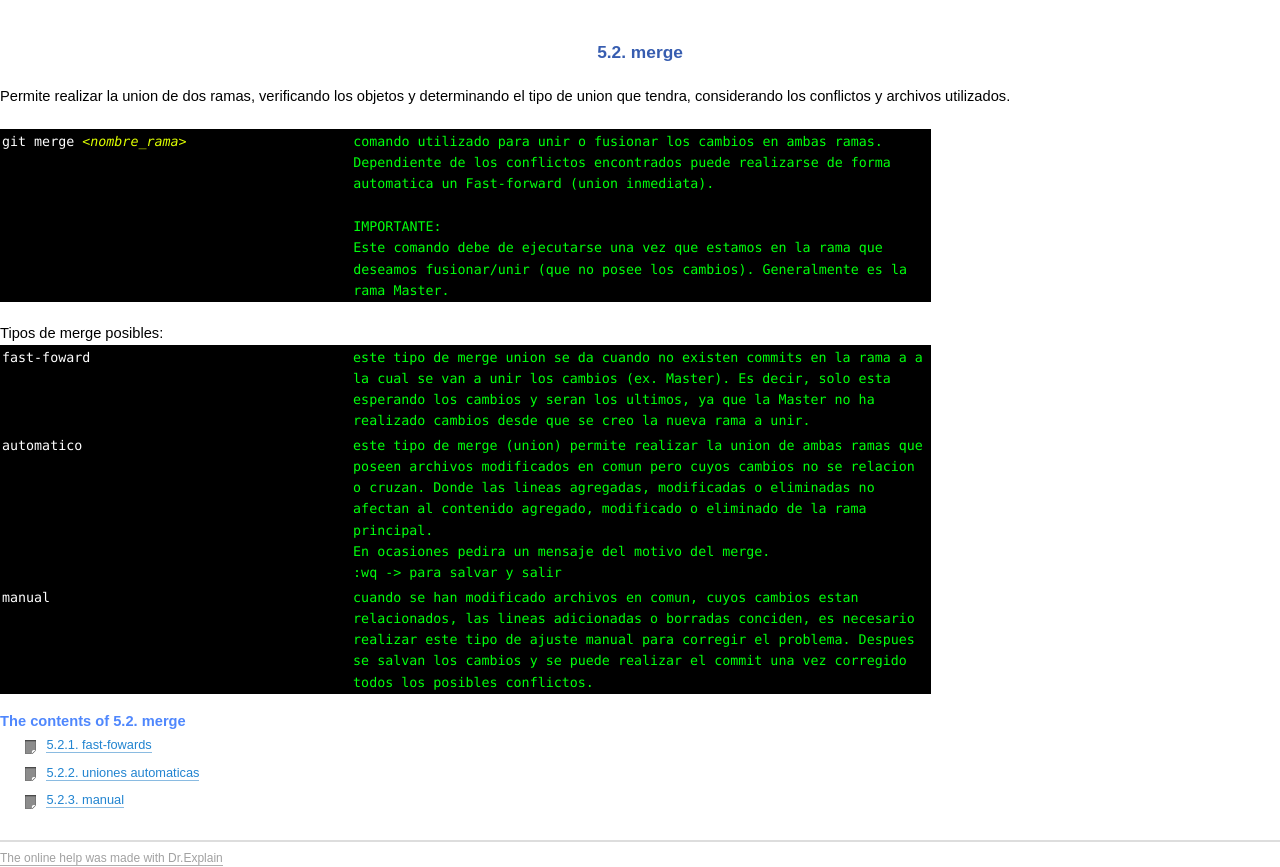
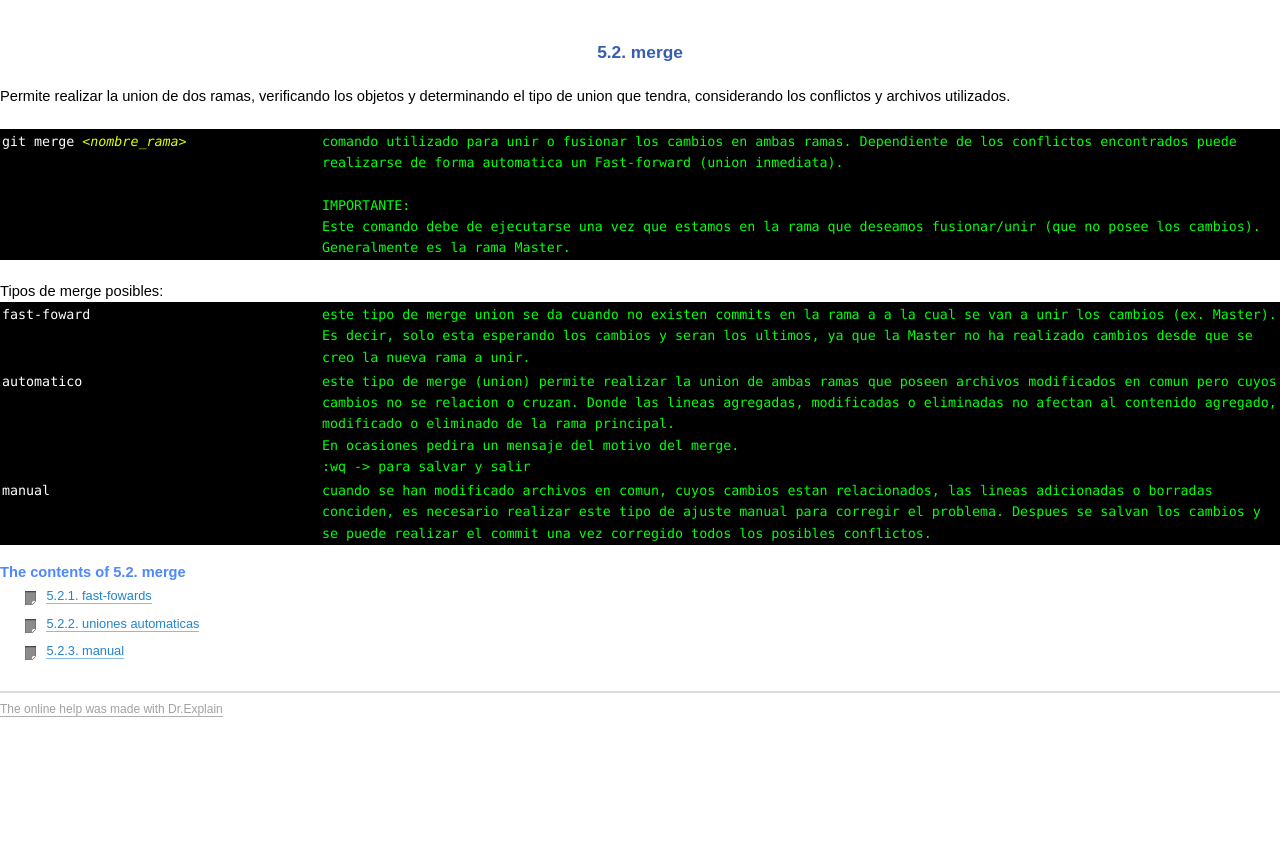
Before and after one commit to bortiz01/udemy-git-manual, a plain HTML site: page merge.htm in a window 1280 px wide. Shown: the part 760-1627 px from the top of the page. After the commit the page ends 1478 px from the top, so only its background shows below. Drawn offline with Linux system fonts and the light colour scheme; a script that the page names is missing.

Commit message:
fix table width

```diff
--- a/merge.htm
+++ b/merge.htm
@@ -336,13 +336,13 @@
 <div class="p" style="text-align: left; direction: ltr; margin-left: 0px; text-indent: 0px;">&#160;</div>
 <div class="p" style="text-align: left; direction: ltr; margin-left: 0px; text-indent: 0px;">Permite realizar la union de dos ramas, verificando los objetos y determinando el tipo de union que tendra, considerando los conflictos y archivos utilizados.</div>
 <div class="p" style="text-align: left; direction: ltr; margin-left: 0px; text-indent: 0px;">&#160;</div>
-<div class="p" style="text-align: left; direction: ltr; margin-left: 0px; text-indent: 0px;"><table class="de_tbl_931 detbl" style="width: 931px; height: 51; margin-left: 0; margin-right: auto;">
-<col style="width: 350px;" class="de_col_1_350" />
-<col style="width: 581px;" class="de_col_2_581" />
+<div class="p" style="text-align: left; direction: ltr; margin-left: 0px; text-indent: 0px;"><table class="de_tbl_576 detbl" style="width: 100%; margin-left: 0; margin-right: auto;">
+<col style="width: 25%;" class="de_col_1_144" />
+<col style="width: 75%;" class="de_col_2_432" />
 <tr style="height: 51px;">
-<td class="de_td_350" style = "padding: 2px; padding-bottom: 1px; border-left-style: none; border-left-width: 1px; border-left-color: #000000; border-right-style: none; border-right-width: 1px; border-right-color: #000000; border-top-style: none; border-top-width: 1px; border-top-color: #000000; border-bottom-style: none; border-bottom-width: 1px; border-bottom-color: #000000;  width: 350px; vertical-align: top; background-color: #000000;" colspan = "1" rowspan = "1" >
+<td class="de_td_144" style = "padding: 2px; padding-bottom: 1px; border-left-style: none; border-left-width: 1px; border-left-color: #000000; border-right-style: none; border-right-width: 1px; border-right-color: #000000; border-top-style: none; border-top-width: 1px; border-top-color: #000000; border-bottom-style: none; border-bottom-width: 1px; border-bottom-color: #000000;  width: 25%; vertical-align: top; background-color: #000000;" colspan = "1" rowspan = "1" >
 <div class="p" style="text-align: left; direction: ltr; margin-left: 0px; text-indent: 0px;"><span class="de_BC949EC972">git merge </span><span class="de_C6D85FDBD7">&lt;nombre_rama&gt;</span></div>
-</td><td class="de_td_581" style = "padding: 2px; padding-bottom: 1px; border-left-style: none; border-left-width: 1px; border-left-color: #000000; border-right-style: none; border-right-width: 1px; border-right-color: #000000; border-top-style: none; border-top-width: 1px; border-top-color: #000000; border-bottom-style: none; border-bottom-width: 1px; border-bottom-color: #000000;  width: 581px; vertical-align: top; background-color: #000000;" colspan = "1" rowspan = "1" >
+</td><td class="de_td_432" style = "padding: 2px; padding-bottom: 1px; border-left-style: none; border-left-width: 1px; border-left-color: #000000; border-right-style: none; border-right-width: 1px; border-right-color: #000000; border-top-style: none; border-top-width: 1px; border-top-color: #000000; border-bottom-style: none; border-bottom-width: 1px; border-bottom-color: #000000;  width: 75%; vertical-align: top; background-color: #000000;" colspan = "1" rowspan = "1" >
 <div class="p" style="text-align: left; direction: ltr; margin-left: 0px; text-indent: 0px;"><span class="de_2588EA5F95">comando utilizado para unir o fusionar los cambios en ambas ramas. Dependiente de los conflictos encontrados puede realizarse de forma automatica un Fast-forward (union inmediata).</span></div>
 <div class="p" style="text-align: left; direction: ltr; margin-left: 0px; text-indent: 0px;">&#160;</div>
 <div class="p" style="text-align: left; direction: ltr; margin-left: 0px; text-indent: 0px;"><span class="de_2588EA5F95">IMPORTANTE:</span></div>
@@ -350,26 +350,26 @@
 </td></tr></table></div>
 <div class="p" style="text-align: left; direction: ltr; margin-left: 0px; text-indent: 0px;">&#160;</div>
 <div class="p" style="text-align: left; direction: ltr; margin-left: 0px; text-indent: 0px;">Tipos de merge posibles:</div>
-<div class="p" style="text-align: left; direction: ltr; margin-left: 0px; text-indent: 0px;"><table class="de_tbl_931 detbl" style="width: 931px; height: 0; margin-left: 0; margin-right: auto;">
-<col style="width: 350px;" class="de_col_1_350" />
-<col style="width: 581px;" class="de_col_2_581" />
+<div class="p" style="text-align: left; direction: ltr; margin-left: 0px; text-indent: 0px;"><table class="de_tbl_576 detbl" style="width: 100%; margin-left: 0; margin-right: auto;">
+<col style="width: 25%;" class="de_col_1_144" />
+<col style="width: 75%;" class="de_col_2_432" />
 <tr style="height: 0px;">
-<td class="de_td_350" style = "padding: 2px; padding-bottom: 1px; border-left-style: none; border-left-width: 1px; border-left-color: #000000; border-right-style: none; border-right-width: 1px; border-right-color: #000000; border-top-style: none; border-top-width: 1px; border-top-color: #000000; border-bottom-style: none; border-bottom-width: 1px; border-bottom-color: #000000;  width: 350px; vertical-align: top; background-color: #000000;" colspan = "1" rowspan = "1" >
+<td class="de_td_144" style = "padding: 2px; padding-bottom: 1px; border-left-style: none; border-left-width: 1px; border-left-color: #000000; border-right-style: none; border-right-width: 1px; border-right-color: #000000; border-top-style: none; border-top-width: 1px; border-top-color: #000000; border-bottom-style: none; border-bottom-width: 1px; border-bottom-color: #000000;  width: 25%; vertical-align: top; background-color: #000000;" colspan = "1" rowspan = "1" >
 <div class="p" style="text-align: left; direction: ltr; margin-left: 0px; text-indent: 0px;"><span class="de_BC949EC972">fast-foward</span></div>
 <div class="p" style="text-align: left; direction: ltr; margin-left: 0px; text-indent: 0px;">&#160;</div>
-</td><td class="de_td_581" style = "padding: 2px; padding-bottom: 1px; border-left-style: none; border-left-width: 1px; border-left-color: #000000; border-right-style: none; border-right-width: 1px; border-right-color: #000000; border-top-style: none; border-top-width: 1px; border-top-color: #000000; border-bottom-style: none; border-bottom-width: 1px; border-bottom-color: #000000;  width: 581px; vertical-align: top; background-color: #000000;" colspan = "1" rowspan = "1" >
+</td><td class="de_td_432" style = "padding: 2px; padding-bottom: 1px; border-left-style: none; border-left-width: 1px; border-left-color: #000000; border-right-style: none; border-right-width: 1px; border-right-color: #000000; border-top-style: none; border-top-width: 1px; border-top-color: #000000; border-bottom-style: none; border-bottom-width: 1px; border-bottom-color: #000000;  width: 75%; vertical-align: top; background-color: #000000;" colspan = "1" rowspan = "1" >
 <div class="p" style="text-align: left; direction: ltr; margin-left: 0px; text-indent: 0px;"><span class="de_2588EA5F95">este tipo de merge union se da cuando no existen commits en la rama a a la cual se van a unir los cambios (ex. Master). Es decir, solo esta esperando los cambios y seran los ultimos, ya que la Master no ha realizado cambios desde que se creo la nueva rama a unir.</span></div>
 </td></tr><tr style="height: 0px;">
-<td class="de_td_350" style = "padding: 2px; padding-bottom: 1px; border-left-style: none; border-left-width: 1px; border-left-color: #000000; border-right-style: none; border-right-width: 1px; border-right-color: #000000; border-top-style: none; border-top-width: 1px; border-top-color: #000000; border-bottom-style: none; border-bottom-width: 1px; border-bottom-color: #000000;  width: 350px; vertical-align: top; background-color: #000000;" colspan = "1" rowspan = "1" >
+<td class="de_td_144" style = "padding: 2px; padding-bottom: 1px; border-left-style: none; border-left-width: 1px; border-left-color: #000000; border-right-style: none; border-right-width: 1px; border-right-color: #000000; border-top-style: none; border-top-width: 1px; border-top-color: #000000; border-bottom-style: none; border-bottom-width: 1px; border-bottom-color: #000000;  width: 25%; vertical-align: top; background-color: #000000;" colspan = "1" rowspan = "1" >
 <div class="p" style="text-align: left; direction: ltr; margin-left: 0px; text-indent: 0px;"><span class="de_BC949EC972">automatico</span></div>
-</td><td class="de_td_581" style = "padding: 2px; padding-bottom: 1px; border-left-style: none; border-left-width: 1px; border-left-color: #000000; border-right-style: none; border-right-width: 1px; border-right-color: #000000; border-top-style: none; border-top-width: 1px; border-top-color: #000000; border-bottom-style: none; border-bottom-width: 1px; border-bottom-color: #000000;  width: 581px; vertical-align: top; background-color: #000000;" colspan = "1" rowspan = "1" >
+</td><td class="de_td_432" style = "padding: 2px; padding-bottom: 1px; border-left-style: none; border-left-width: 1px; border-left-color: #000000; border-right-style: none; border-right-width: 1px; border-right-color: #000000; border-top-style: none; border-top-width: 1px; border-top-color: #000000; border-bottom-style: none; border-bottom-width: 1px; border-bottom-color: #000000;  width: 75%; vertical-align: top; background-color: #000000;" colspan = "1" rowspan = "1" >
 <div class="p" style="text-align: left; direction: ltr; margin-left: 0px; text-indent: 0px;"><span class="de_2588EA5F95">este tipo de merge (union) permite realizar la union de ambas ramas que poseen archivos modificados en comun pero cuyos cambios no se relacion o cruzan. Donde las lineas agregadas, modificadas o eliminadas no afectan al contenido agregado, modificado o eliminado de la rama principal.</span></div>
 <div class="p" style="text-align: left; direction: ltr; margin-left: 0px; text-indent: 0px;"><span class="de_2588EA5F95">En ocasiones pedira un mensaje del motivo del merge. </span></div>
 <div class="p" style="text-align: left; direction: ltr; margin-left: 0px; text-indent: 0px;"><span class="de_2588EA5F95">:wq -&gt; para salvar y salir</span></div>
 </td></tr><tr style="height: 0px;">
-<td class="de_td_350" style = "padding: 2px; padding-bottom: 1px; border-left-style: none; border-left-width: 1px; border-left-color: #000000; border-right-style: none; border-right-width: 1px; border-right-color: #000000; border-top-style: none; border-top-width: 1px; border-top-color: #000000; border-bottom-style: none; border-bottom-width: 1px; border-bottom-color: #000000;  width: 350px; vertical-align: top; background-color: #000000;" colspan = "1" rowspan = "1" >
+<td class="de_td_144" style = "padding: 2px; padding-bottom: 1px; border-left-style: none; border-left-width: 1px; border-left-color: #000000; border-right-style: none; border-right-width: 1px; border-right-color: #000000; border-top-style: none; border-top-width: 1px; border-top-color: #000000; border-bottom-style: none; border-bottom-width: 1px; border-bottom-color: #000000;  width: 25%; vertical-align: top; background-color: #000000;" colspan = "1" rowspan = "1" >
 <div class="p" style="text-align: left; direction: ltr; margin-left: 0px; text-indent: 0px;"><span class="de_BC949EC972">manual</span></div>
-</td><td class="de_td_581" style = "padding: 2px; padding-bottom: 1px; border-left-style: none; border-left-width: 1px; border-left-color: #000000; border-right-style: none; border-right-width: 1px; border-right-color: #000000; border-top-style: none; border-top-width: 1px; border-top-color: #000000; border-bottom-style: none; border-bottom-width: 1px; border-bottom-color: #000000;  width: 581px; vertical-align: top; background-color: #000000;" colspan = "1" rowspan = "1" >
+</td><td class="de_td_432" style = "padding: 2px; padding-bottom: 1px; border-left-style: none; border-left-width: 1px; border-left-color: #000000; border-right-style: none; border-right-width: 1px; border-right-color: #000000; border-top-style: none; border-top-width: 1px; border-top-color: #000000; border-bottom-style: none; border-bottom-width: 1px; border-bottom-color: #000000;  width: 75%; vertical-align: top; background-color: #000000;" colspan = "1" rowspan = "1" >
 <div class="p" style="text-align: left; direction: ltr; margin-left: 0px; text-indent: 0px;"><span class="de_2588EA5F95">cuando se han modificado archivos en comun, cuyos cambios estan relacionados, las lineas adicionadas o borradas conciden, es necesario realizar este tipo de ajuste manual para corregir el problema. Despues se salvan los cambios y se puede realizar el commit una vez corregido todos los posibles conflictos.</span></div>
 </td></tr></table></div>
 </div>                	<div class="menu_on_page">
```
Also changed, not shown: clone_2.htm (+7 -7 lines), fetch.htm (+5 -5 lines), issues.htm (+5 -5 lines), milestones.htm (+9 -9 lines), pull.htm (+9 -9 lines), push.htm (+11 -11 lines), remote.htm (+9 -9 lines), tags_vs_release.htm (+7 -7 lines).
